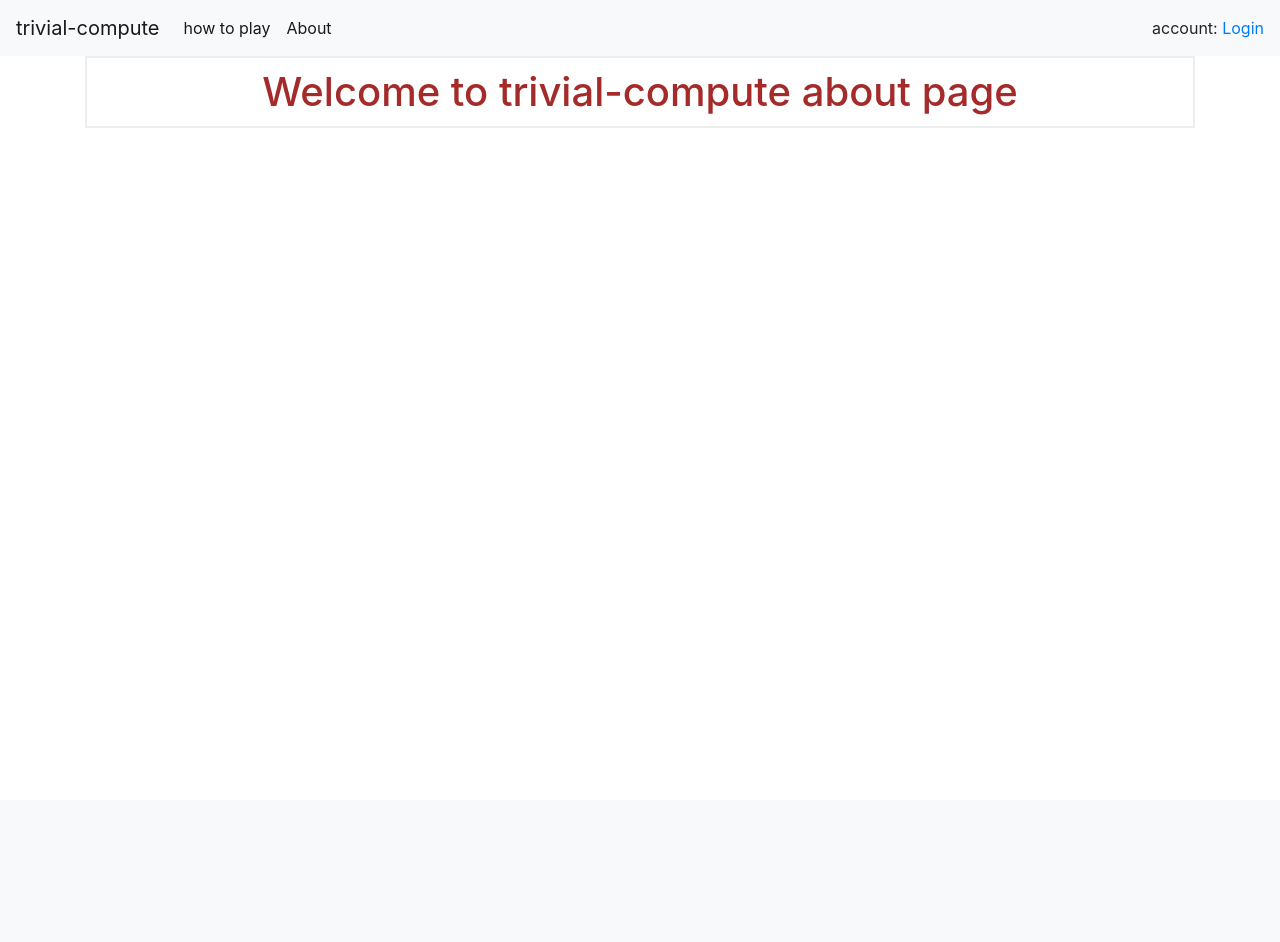
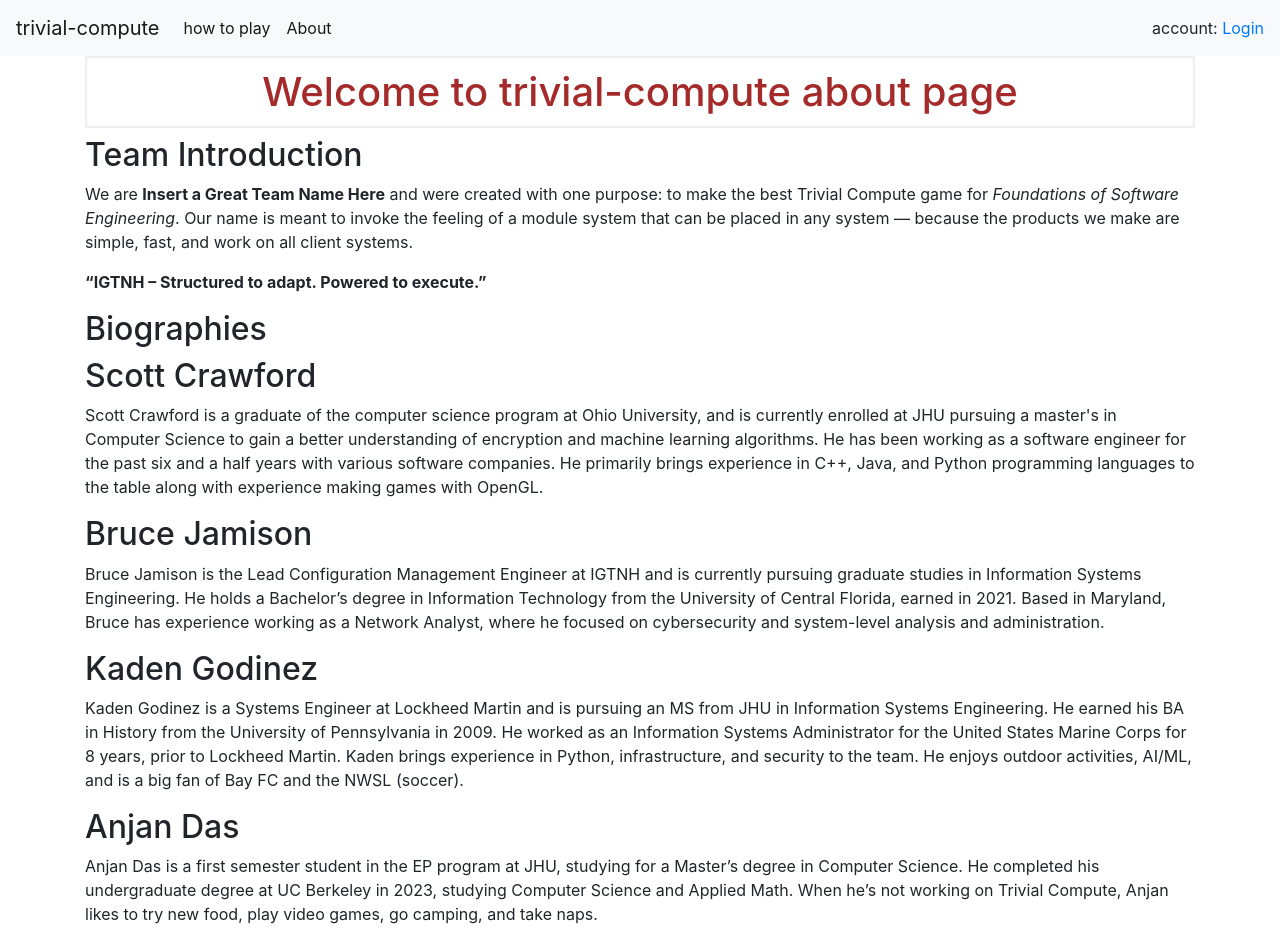
Before and after one commit to d3bird/Trivial-Compute, a Flask app: page /about in a window 1280 px wide. Before the commit the page ends 115 px from the top, so only its background shows below. Run offline with Flask 3, Linux system fonts and the light colour scheme; some libraries are stand-ins or nearby versions.

Commit message:
Update about.html
Updated about.html with IGTNH Team Introduction and Biographies

```diff
--- a/src/app/templates/about.html
+++ b/src/app/templates/about.html
@@ -2,4 +2,43 @@
 
 {% block content %}
     <h1>{% block title %} Welcome to trivial-compute about page{% endblock %}</h1>
+
+    <section>
+      <h2>Team Introduction</h2>
+      <p>
+        We are <strong>Insert a Great Team Name Here</strong> and were created with one purpose: to make the best Trivial Compute game for <em>Foundations of Software Engineering</em>. Our name is meant to invoke the feeling of a module system that can be placed in any system — because the products we make are simple, fast, and work on all client systems.
+      </p>
+      <blockquote><strong>“IGTNH – Structured to adapt. Powered to execute.”</strong></blockquote>
+    </section>
+
+    <section>
+      <h2>Biographies</h2>
+    <section>
+
+      <h2>Scott Crawford</h2>
+      <p>
+        Scott Crawford is a graduate of the computer science program at Ohio University, and is currently enrolled at JHU pursuing a master's in Computer Science to gain a better understanding of encryption and machine learning algorithms. He has been working as a software engineer for the past six and a half years with various software companies. He primarily brings experience in C++, Java, and Python programming languages to the table along with experience making games with OpenGL.
+      </p>
+    </section>
+
+    <section>
+      <h2>Bruce Jamison</h2>
+      <p>
+        Bruce Jamison is the Lead Configuration Management Engineer at IGTNH and is currently pursuing graduate studies in Information Systems Engineering. He holds a Bachelor’s degree in Information Technology from the University of Central Florida, earned in 2021. Based in Maryland, Bruce has experience working as a Network Analyst, where he focused on cybersecurity and system-level analysis and administration.
+      </p>
+    </section>
+
+    <section>
+      <h2>Kaden Godinez</h2>
+      <p>
+        Kaden Godinez is a Systems Engineer at Lockheed Martin and is pursuing an MS from JHU in Information Systems Engineering. He earned his BA in History from the University of Pennsylvania in 2009. He worked as an Information Systems Administrator for the United States Marine Corps for 8 years, prior to Lockheed Martin. Kaden brings experience in Python, infrastructure, and security to the team. He enjoys outdoor activities, AI/ML, and is a big fan of Bay FC and the NWSL (soccer).
+      </p>
+    </section>
+
+    <section>
+      <h2>Anjan Das</h2>
+      <p>
+        Anjan Das is a first semester student in the EP program at JHU, studying for a Master’s degree in Computer Science. He completed his undergraduate degree at UC Berkeley in 2023, studying Computer Science and Applied Math. When he’s not working on Trivial Compute, Anjan likes to try new food, play video games, go camping, and take naps.
+      </p>
+    </section>
 {% endblock %}
```
